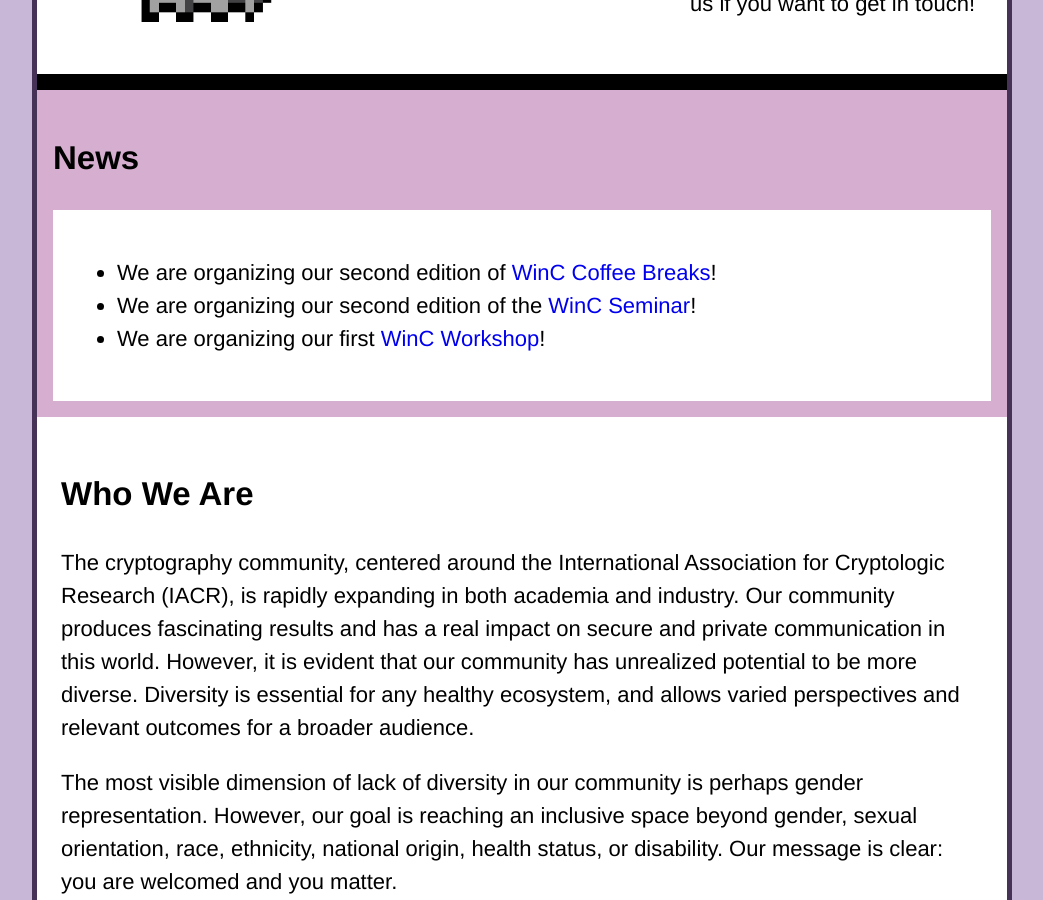
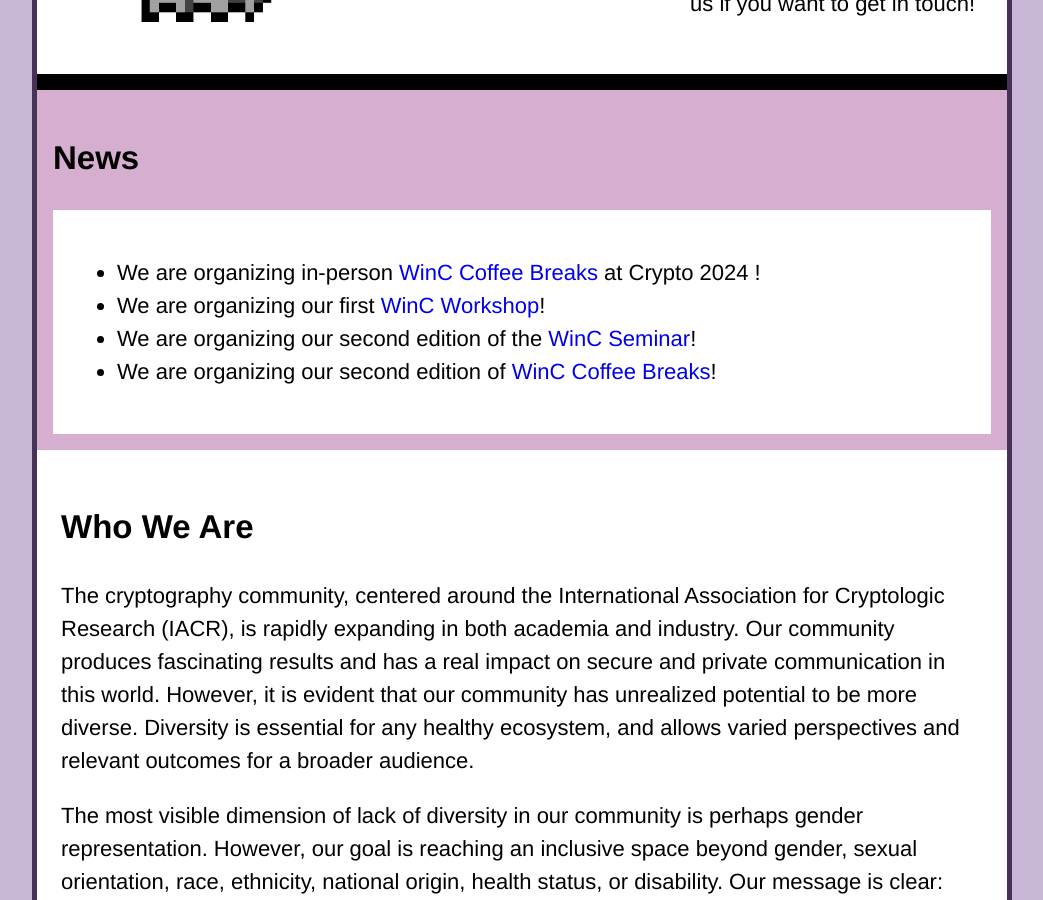
Before and after one commit to women-in-cryptography/women-in-cryptography-website, a Jekyll site: the page built from index.html, in a window 1280 px wide and 900 px high, scrolled down 743 px. Shown: the whole window, without its empty margins (118-1161 px from the left). Built offline with Jekyll 4.4.1, drawn with Linux system fonts in a browser that asks for light colours.

Commit message:
Update index.html

```diff
--- a/index.html
+++ b/index.html
@@ -20,9 +20,11 @@
   <h2>News</h2>
   <div class="regular-description">
     <ul>
+	    <li>We are organizing in-person <a href="https://www.womenincryptography.com/workshop">WinC Coffee Breaks</a> at Crypto 2024 !</li>
+	     <li>We are organizing our first <a href="https://www.womenincryptography.com/workshop">WinC Workshop</a>!</li>
+	    <li>We are organizing our second edition of the <a href="https://www.womenincryptography.com/seminar">WinC Seminar</a>!</li>
 	    <li>We are organizing our second edition of <a href="https://www.womenincryptography.com/coffee-breaks">WinC Coffee Breaks</a>!</li>
-      <li>We are organizing our second edition of the <a href="https://www.womenincryptography.com/seminar">WinC Seminar</a>!</li>
-      <li>We are organizing our first <a href="https://www.womenincryptography.com/workshop">WinC Workshop</a>!</li>
+
 		</ul>
   </div>
 </div>
```
